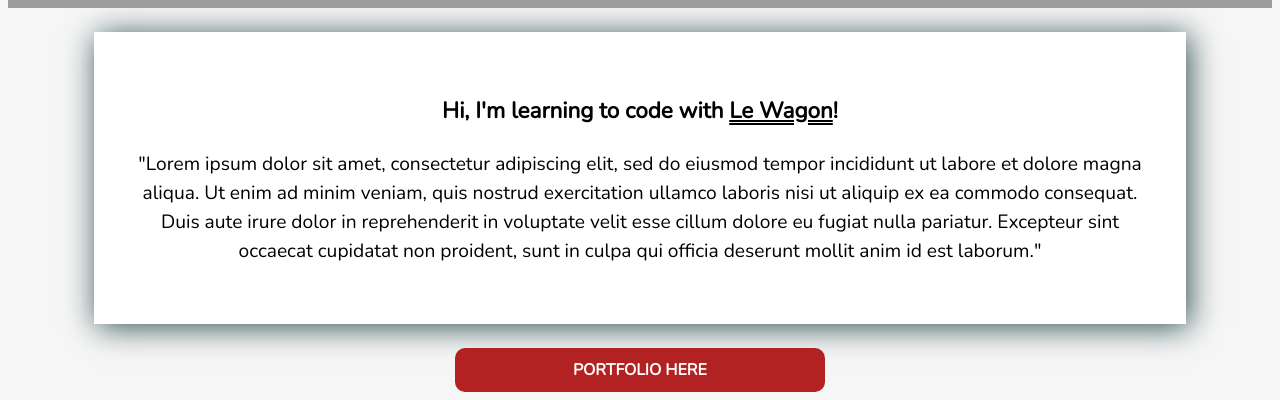
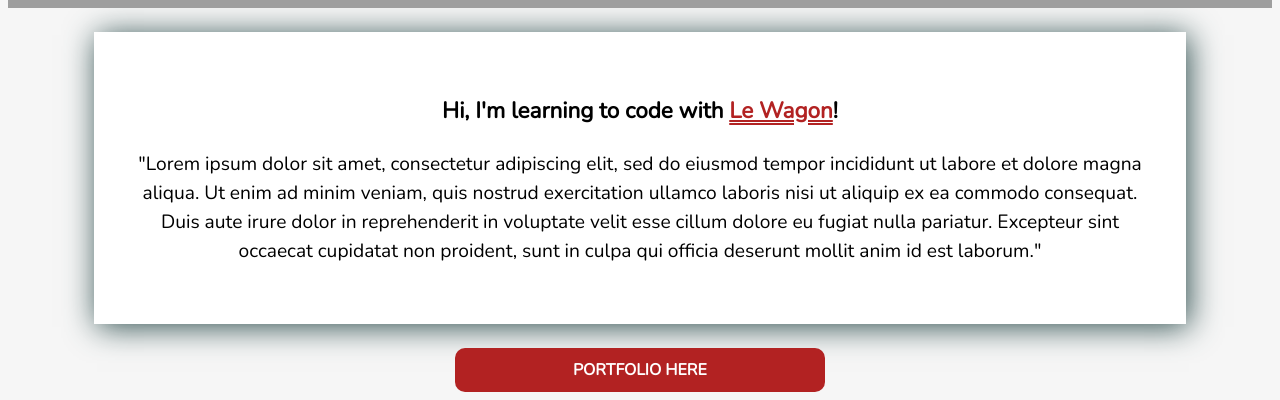
Before and after one commit to kurtpeniket/profile, a plain HTML site: page index.html in a window 1280 px wide. In both pictures the pointer is over the link "Le Wagon". Shown: the part 547-947 px from the top of the page. Drawn offline with nearby package versions, Linux system fonts and the light colour scheme; grey boxes are pictures that could not be loaded.

Commit message:
color changes

```diff
--- a/style.css
+++ b/style.css
@@ -24,6 +24,10 @@
 a {
     text-decoration-style: double;
     color: inherit;
+}
+
+a:hover {
+    color: firebrick;
 }
 
 img {
```
